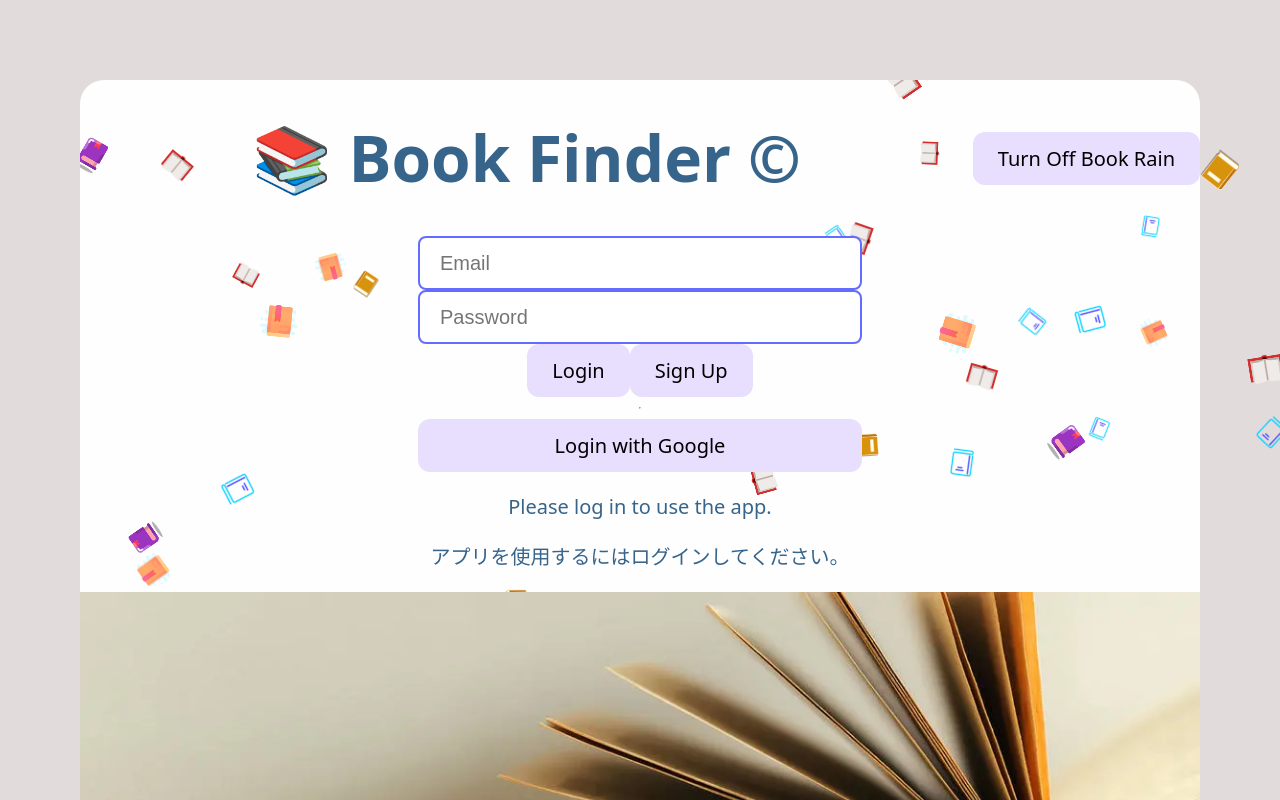
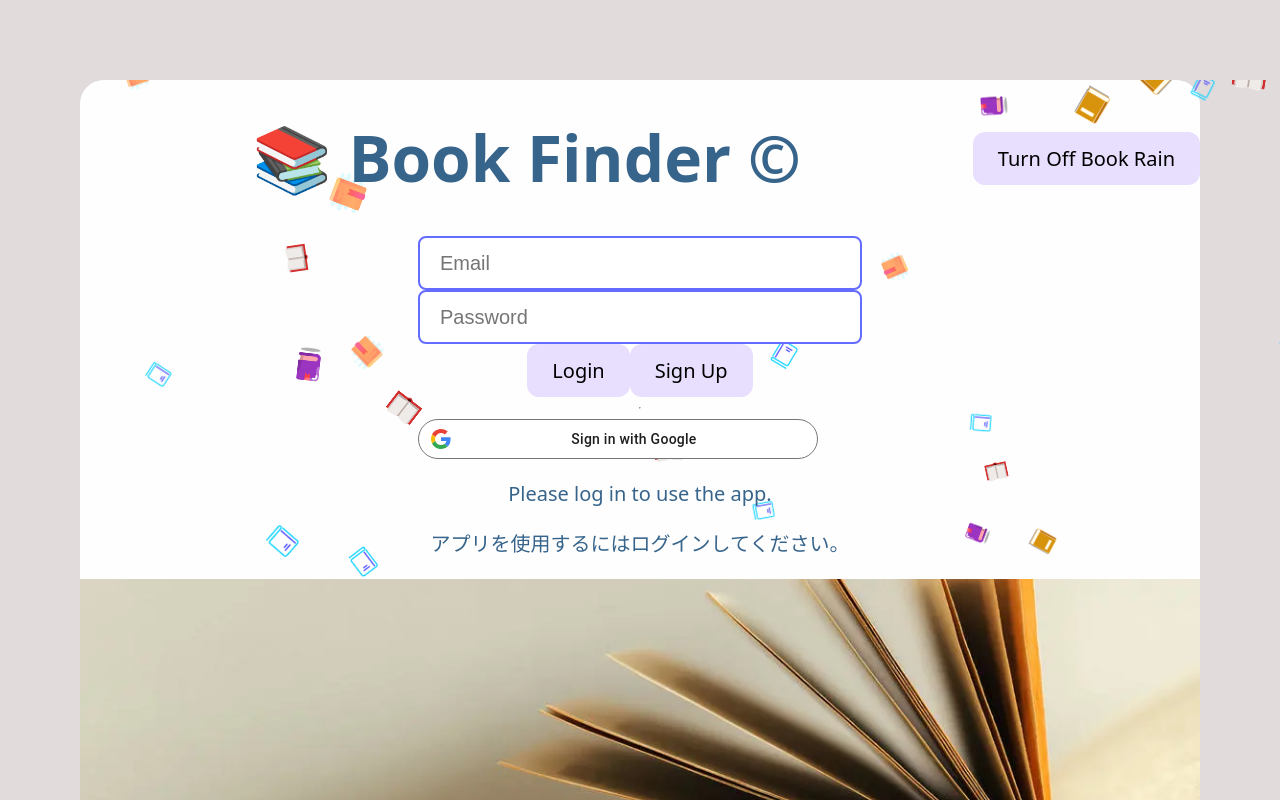
Before and after one commit to Yukikaze-coder/book-finder-app, a React (Vite) app in the folder frontend/: page / in a window 1280 px wide. Shown: the top 800 px of the page. Built offline with nearby package versions, Linux system fonts and the light colour scheme; no server answers.

Commit message:
Added official sign-in with google button

```diff
--- a/frontend/src/components/Login.jsx
+++ b/frontend/src/components/Login.jsx
@@ -96,8 +96,21 @@ export default function Login() {
         </button>
       </div>
       <hr className="my-2" />
-      <button onClick={handleGoogleLogin} className="bg-red-500 text-white px-4 py-2 rounded">
-        Login with Google
+      <button className="gsi-material-button" onClick={handleGoogleLogin} type="button">
+        <div className="gsi-material-button-state"></div>
+        <div className="gsi-material-button-content-wrapper">
+          <div className="gsi-material-button-icon">
+            <svg version="1.1" xmlns="http://www.w3.org/2000/svg" viewBox="0 0 48 48" xmlnsXlink="http://www.w3.org/1999/xlink" style={{ display: "block" }}>
+              <path fill="#EA4335" d="M24 9.5c3.54 0 6.71 1.22 9.21 3.6l6.85-6.85C35.9 2.38 30.47 0 24 0 14.62 0 6.51 5.38 2.56 13.22l7.98 6.19C12.43 13.72 17.74 9.5 24 9.5z"></path>
+              <path fill="#4285F4" d="M46.98 24.55c0-1.57-.15-3.09-.38-4.55H24v9.02h12.94c-.58 2.96-2.26 5.48-4.78 7.18l7.73 6c4.51-4.18 7.09-10.36 7.09-17.65z"></path>
+              <path fill="#FBBC05" d="M10.53 28.59c-.48-1.45-.76-2.99-.76-4.59s.27-3.14.76-4.59l-7.98-6.19C.92 16.46 0 20.12 0 24c0 3.88.92 7.54 2.56 10.78l7.97-6.19z"></path>
+              <path fill="#34A853" d="M24 48c6.48 0 11.93-2.13 15.89-5.81l-7.73-6c-2.15 1.45-4.92 2.3-8.16 2.3-6.26 0-11.57-4.22-13.47-9.91l-7.98 6.19C6.51 42.62 14.62 48 24 48z"></path>
+              <path fill="none" d="M0 0h48v48H0z"></path>
+            </svg>
+          </div>
+          <span className="gsi-material-button-contents">Sign in with Google</span>
+          <span style={{ display: "none" }}>Sign in with Google</span>
+        </div>
       </button>
     </div>
   );
```
